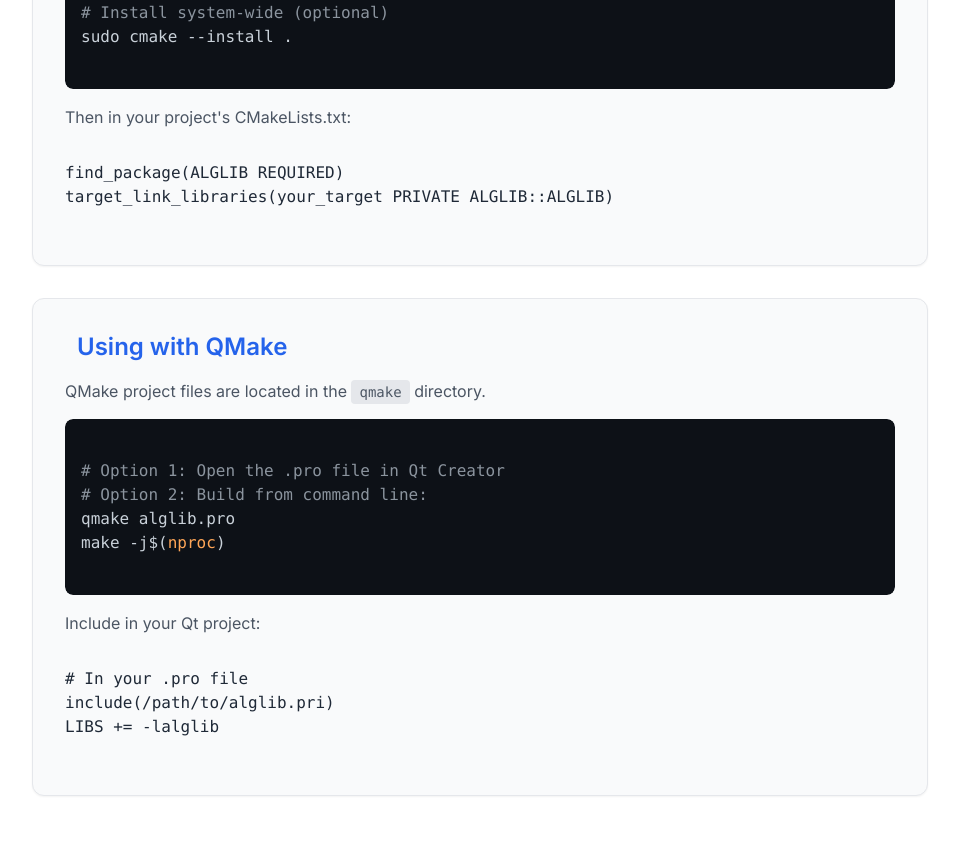
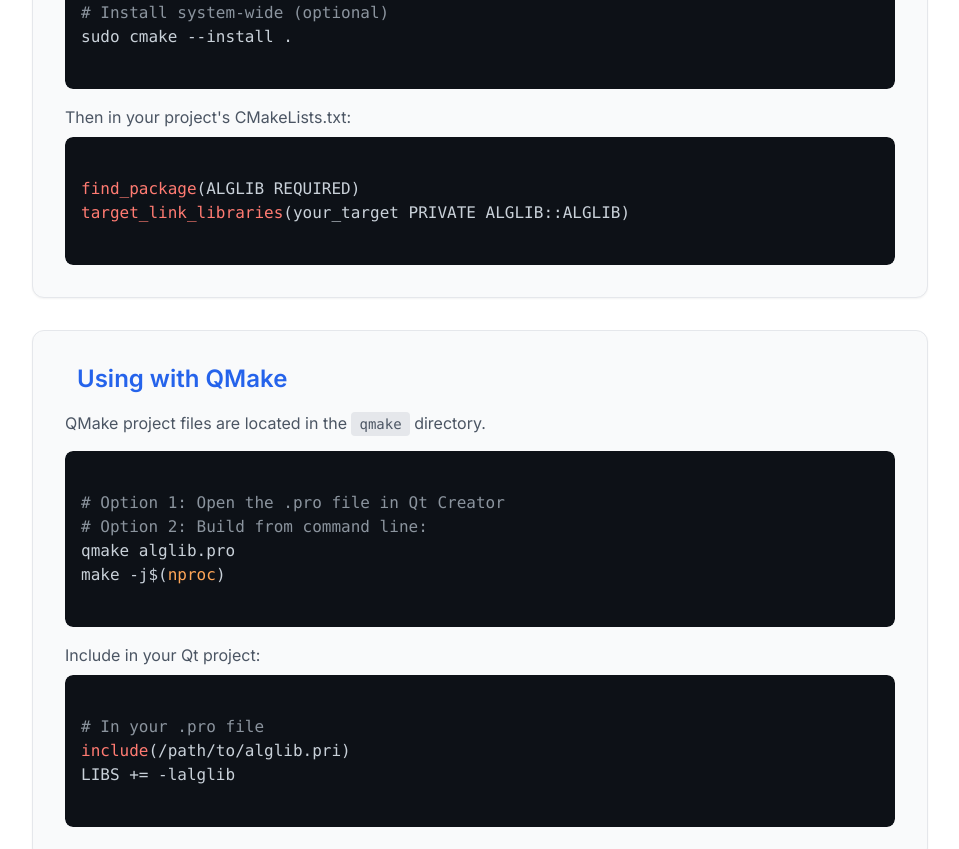
Before and after one commit to MohammadRaziei/alglib, a plain HTML site: page index.html in a window 1280 px wide. Shown: the part 2718-3567 px from the top of the page, without its empty margins (160-1119 px from the left). Drawn offline with nearby package versions, Linux system fonts and the light colour scheme; some icons are missing.

```diff
--- a/index.html
+++ b/index.html
@@ -8,6 +8,7 @@
     <link rel="stylesheet" href="https://cdnjs.cloudflare.com/ajax/libs/font-awesome/6.4.0/css/all.min.css">
     <link rel="stylesheet" href="https://cdnjs.cloudflare.com/ajax/libs/highlight.js/11.7.0/styles/github-dark.min.css">
     <script src="https://cdnjs.cloudflare.com/ajax/libs/highlight.js/11.7.0/highlight.min.js"></script>
+    <script src="https://cdnjs.cloudflare.com/ajax/libs/highlight.js/11.11.1/languages/cmake.min.js"></script>
     <style>
         @import url('https://fonts.googleapis.com/css2?family=Inter:wght@300;400;500;600;700&display=swap');
 
@@ -318,7 +319,7 @@ qmake alglib.pro
 make -j$(nproc)
                     </code></pre>
                     <p class="text-gray-600 mt-4">Include in your Qt project:</p>
-                    <pre class="rounded-lg overflow-hidden mt-2"><code class="language-qmake">
+                    <pre class="rounded-lg overflow-hidden mt-2"><code class="language-cmake">
 # In your .pro file
 include(/path/to/alglib.pri)
 LIBS += -lalglib
```
